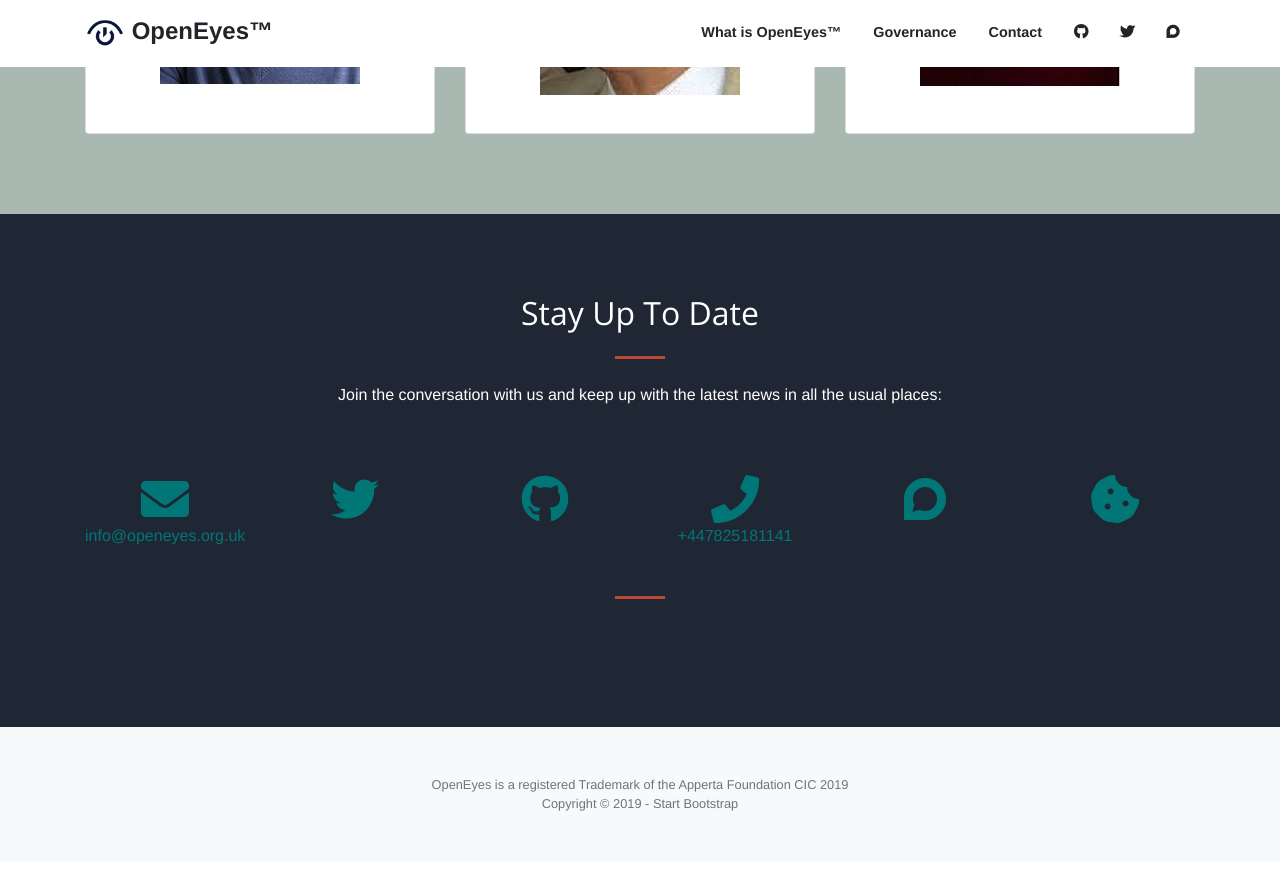
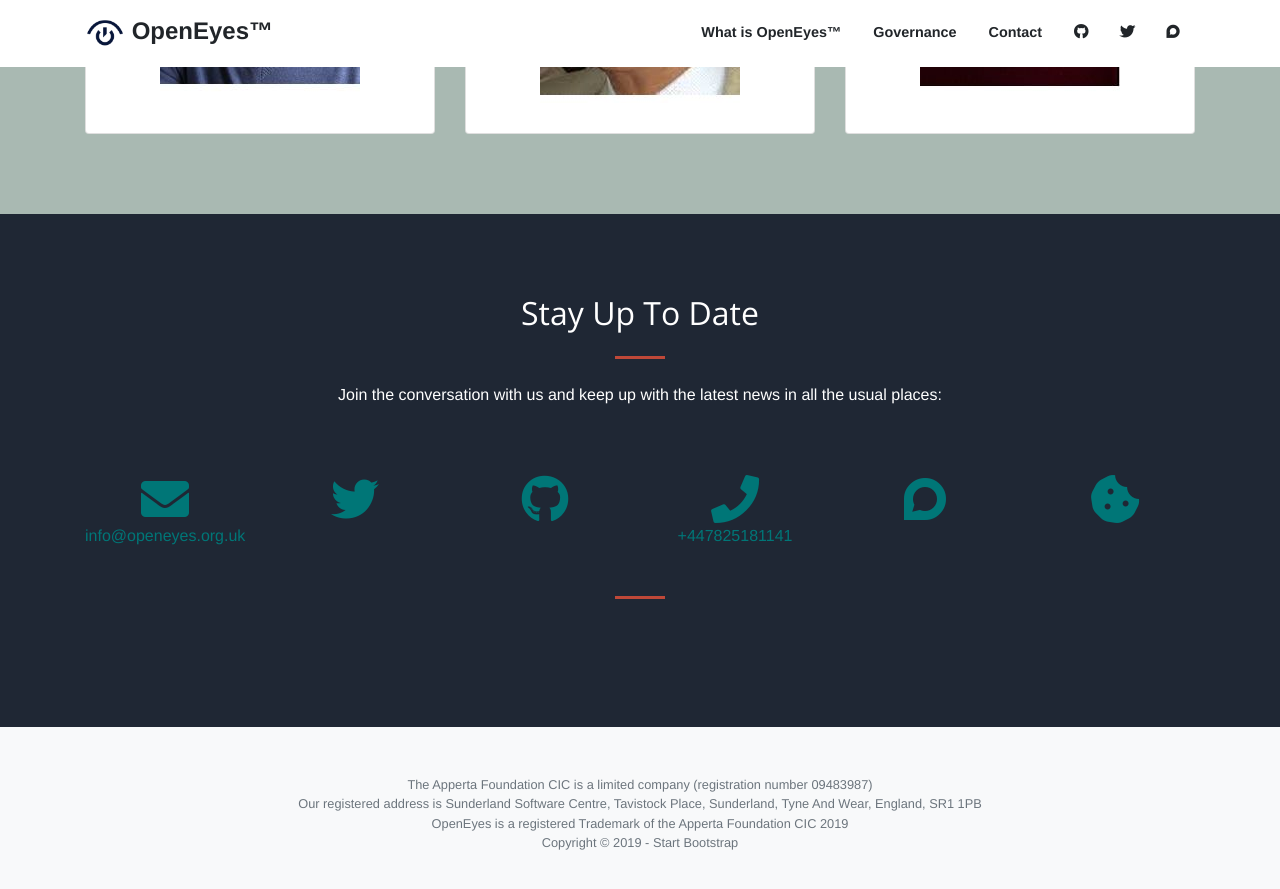
Before and after one commit to openeyes/openeyes.github.io, a Jekyll site: the page built from index.html, in a window 1280 px wide and 900 px high, scrolled down 3980 px. Shown: the top 889 px of the window. Built offline with Jekyll 4.4.1, drawn with Linux system fonts in a browser that asks for light colours; nearby versions of some CDN libraries; some web fonts are replaced; before the commit the page ends 4842 px from its top, so only the background shows below that.

Commit message:
Address Updates

```diff
--- a/_includes/footer.html
+++ b/_includes/footer.html
@@ -45,7 +45,11 @@
     <!-- Footer -->
   <footer class="bg-light py-5">
     <div class="container">
-      <div class="small text-center text-muted">OpenEyes is a registered Trademark of the Apperta Foundation CIC 2019</br>
+      <div class="small text-center text-muted">The Apperta Foundation CIC is a limited company (registration number 09483987)<br>
+
+Our registered address is Sunderland Software Centre, Tavistock Place, Sunderland, Tyne And Wear, England, SR1 1PB<br>
+      OpenEyes is a registered Trademark of the Apperta Foundation CIC 2019</br>
+
       Copyright &copy; 2019 - Start Bootstrap</div>
     </div>
   </footer>
--- a/_includes/page-footer.html
+++ b/_includes/page-footer.html
@@ -44,7 +44,10 @@
     <!-- Footer -->
   <footer class="bg-light py-5">
     <div class="container">
-      <div class="small text-center text-muted">OpenEyes is a registered Trademark of the Apperta Foundation CIC 2019</br>
+      <div class="small text-center text-muted">The Apperta Foundation CIC is a limited company (registration number 09483987)<br>
+
+Our registered address is Sunderland Software Centre, Tavistock Place, Sunderland, Tyne And Wear, England, SR1 1PB<br>
+      OpenEyes is a registered Trademark of the Apperta Foundation CIC 2019</br>
       Copyright &copy; 2019 - Start Bootstrap</div>
     </div>
   </footer>
```
Also changed, not shown: _layouts/Privacy.html (added, +20 -0 lines).
